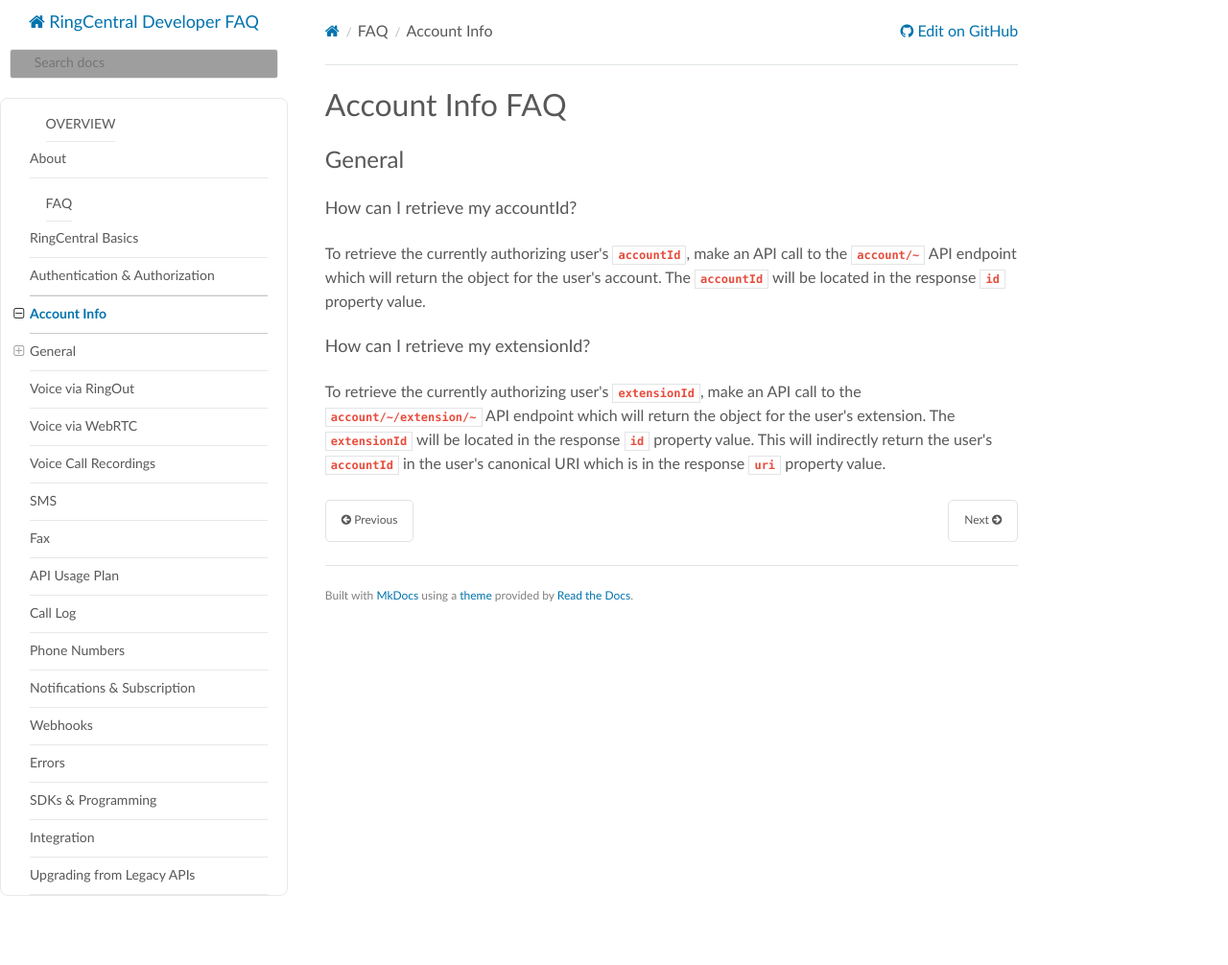
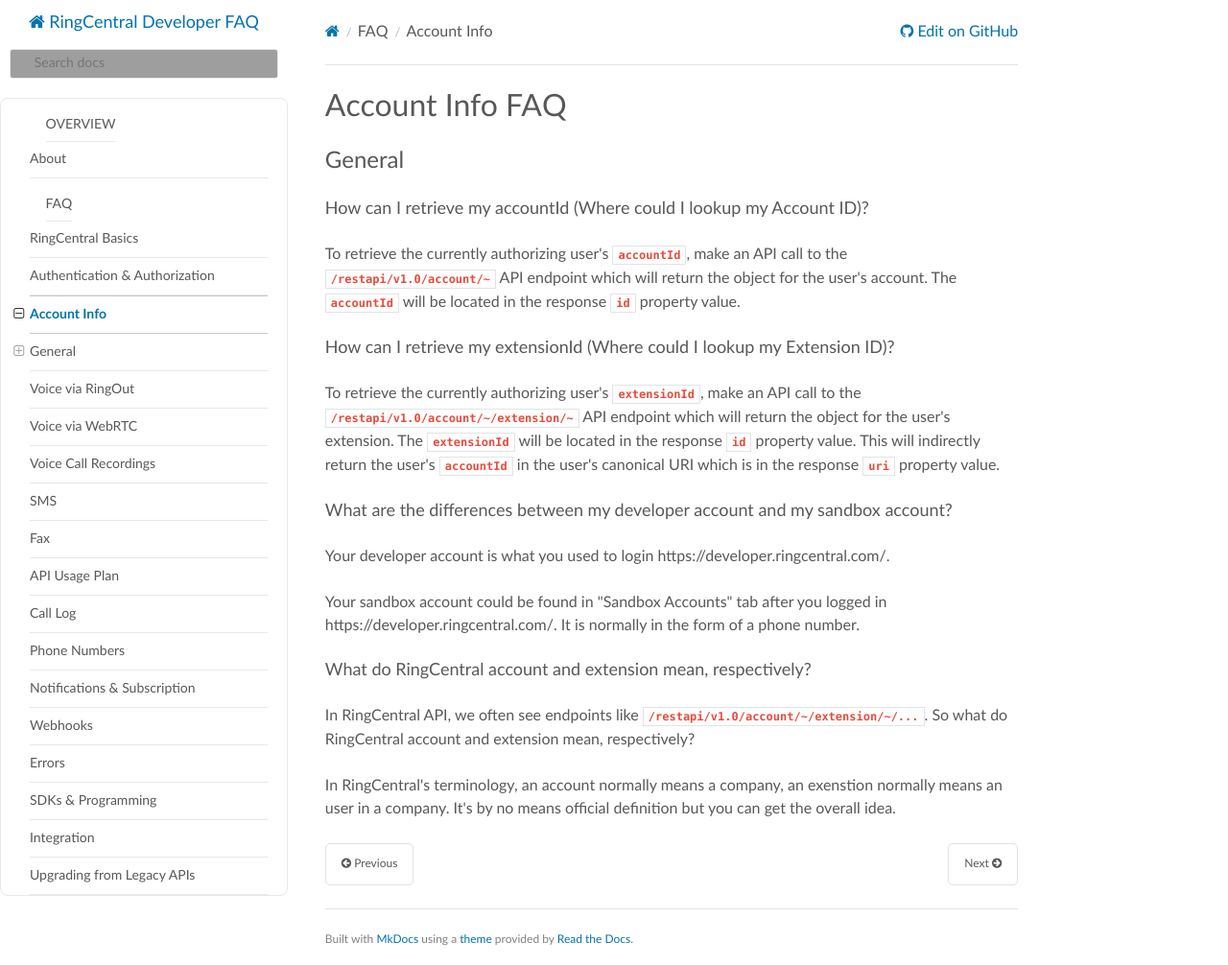
Before and after one commit to ringcentral/ringcentral-faq, an MkDocs documentation site: the page built from docs/account.md, in a window 1280 px wide and 1006 px high. Shown: the whole window at 96% size. Built offline with MkDocs 1.6.1, drawn with Linux system fonts in a browser that asks for light colours; nearby versions of some CDN libraries; old or Windows-style settings are respelled for this version of MkDocs; grey boxes are pictures that could not be loaded.

Commit message:
Some FAQs for account

```diff
--- a/docs/account.md
+++ b/docs/account.md
@@ -2,10 +2,22 @@
 
 ## General
 
-### How can I retrieve my accountId?
+### How can I retrieve my accountId (Where could I lookup my Account ID)?
 
-To retrieve the currently authorizing user's `accountId`, make an API call to the `account/~` API endpoint which will return the object for the user's account. The `accountId` will be located in the response `id` property value.
+To retrieve the currently authorizing user's `accountId`, make an API call to the `/restapi/v1.0/account/~` API endpoint which will return the object for the user's account. The `accountId` will be located in the response `id` property value.
 
-### How can I retrieve my extensionId?
+### How can I retrieve my extensionId (Where could I lookup my Extension ID)?
 
-To retrieve the currently authorizing user's `extensionId`, make an API call to the `account/~/extension/~` API endpoint which will return the object for the user's extension. The `extensionId` will be located in the response `id` property value. This will indirectly return the user's `accountId` in the user's canonical URI which is in the response `uri` property value.
+To retrieve the currently authorizing user's `extensionId`, make an API call to the `/restapi/v1.0/account/~/extension/~` API endpoint which will return the object for the user's extension. The `extensionId` will be located in the response `id` property value. This will indirectly return the user's `accountId` in the user's canonical URI which is in the response `uri` property value.
+
+### What are the differences between my developer account and my sandbox account?
+
+Your developer account is what you used to login https://developer.ringcentral.com/.
+
+Your sandbox account could be found in "Sandbox Accounts" tab after you logged in https://developer.ringcentral.com/. It is normally in the form of a phone number.
+
+### What do RingCentral account and extension mean, respectively?
+
+In RingCentral API, we often see endpoints like `/restapi/v1.0/account/~/extension/~/...`. So what do RingCentral account and extension mean, respectively?
+
+In RingCentral's terminology, an account normally means a company, an exenstion normally means an user in a company. It's by no means official definition but you can get the overall idea.
```
